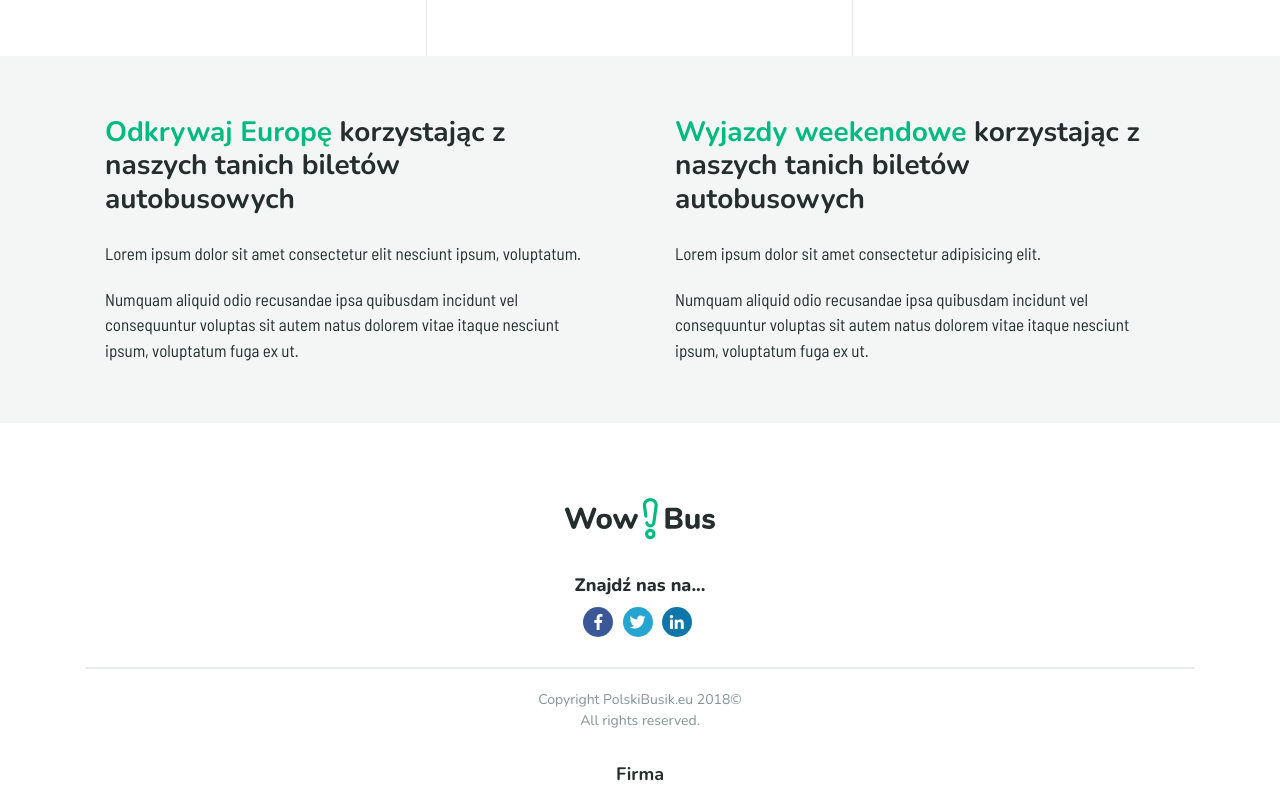
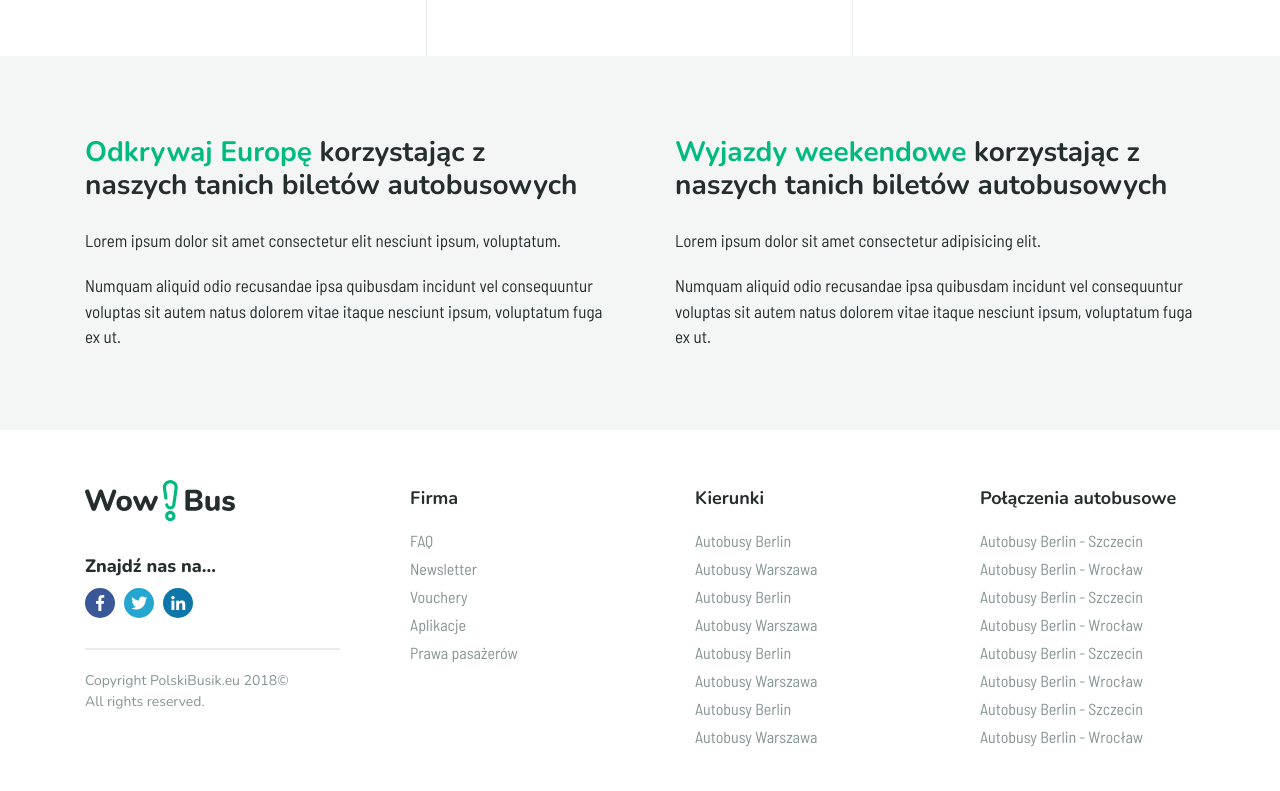
Before and after one commit to danielchoragwicki/wow-bus, a website: page src/index.html in a window 1280 px wide. Shown: the part 1271-2062 px from the top of the page. Drawn offline with nearby package versions, Linux system fonts and the light colour scheme; files whose address does not match are found by name.

Commit message:
Full responsive footer

```diff
--- a/src/index.html
+++ b/src/index.html
@@ -286,14 +286,14 @@
         <div class="container">
             <div class="row">
                 <div class="col-12 col-md-6">
-                    <div class="info__item">
+                    <div class="info__item info__item--left">
                         <h2 class="info__title"><span class="info__title--green">Odkrywaj Europę</span> korzystając z naszych tanich biletów autobusowych</h2>
                         <p class="info__desc">Lorem ipsum dolor sit amet consectetur elit nesciunt ipsum, voluptatum.</p>
                         <p class="info__desc">Numquam aliquid odio recusandae ipsa quibusdam incidunt vel consequuntur voluptas sit autem natus dolorem vitae itaque nesciunt ipsum, voluptatum fuga ex ut.</p>
                     </div>
                 </div>
                 <div class="col-12 col-md-6">
-                    <div class="info__item">
+                    <div class="info__item info__item--right">
                         <h2 class="info__title"><span class="info__title--green">Wyjazdy weekendowe</span> korzystając z naszych tanich biletów autobusowych</h2>
                         <p class="info__desc">Lorem ipsum dolor sit amet consectetur adipisicing elit.</p>
                         <p class="info__desc">Numquam aliquid odio recusandae ipsa quibusdam incidunt vel consequuntur voluptas sit autem natus dolorem vitae itaque nesciunt ipsum, voluptatum fuga ex ut.</p>
@@ -305,7 +305,7 @@
     <footer class="footer">
         <div class="container">
             <div class="row">
-                <div class="col-12 order-md-1">
+                <div class="col-12 col-md-4 col-lg-3 order-lg-2">
                     <div class="footer__links">
                         <p class="footer__title">Firma</p>
                         <ul class="footer__links-list">
@@ -317,7 +317,7 @@
                         </ul>
                     </div>
                 </div>
-                <div class="col-12 order-md-1">
+                <div class="col-12 col-sm-6 col-md-4 col-lg-3 order-lg-2">
                     <div class="footer__links">
                         <p class="footer__title">Kierunki</p>
                         <ul class="footer__links-list">
@@ -332,7 +332,7 @@
                         </ul>
                     </div>
                 </div>
-                <div class="col-12 order-md-1">
+                <div class="col-12 col-sm-6 col-md-4 col-lg-3 order-lg-2">
                     <div class="footer__links">
                         <p class="footer__title">Połączenia autobusowe</p>
                         <ul class="footer__links-list">
@@ -347,7 +347,7 @@
                         </ul>
                     </div>
                 </div>
-                <div class="col-12">
+                <div class="col-12 col-lg-3 order-lg-1">
                     <a class="logo logo--footer" href="/">
                         <?xml version="1.0" encoding="utf-8"?>
                         <!-- Generator: Adobe Illustrator 15.1.0, SVG Export Plug-In . SVG Version: 6.00 Build 0)  -->
--- a/src/scss/components/_info.scss
+++ b/src/scss/components/_info.scss
@@ -1,6 +1,9 @@
 .info {
     background: $info-background;
     padding: 40px 0;
+    @include respond-to(lg) {
+        padding: 60px 0;
+    }
     &__item {
         text-align: center;
         width: 100%;
@@ -10,6 +13,12 @@
         }
         @include respond-to(lg) {
             padding: 20px;
+        }
+        &--left {
+            padding-left: 0;
+        }
+        &--right {
+            padding-right: 0;
         }
     }
     &__title {
--- a/src/scss/components/_logo.scss
+++ b/src/scss/components/_logo.scss
@@ -12,6 +12,11 @@
     }
     &--footer {
         margin-top: 30px;
+        text-align: center;
+        @include respond-to(lg) {
+            text-align: left;
+            margin-top: 5px;
+        }
         .logo__letter {
             fill: $main-text;
         }
--- a/src/scss/components/_menu.scss
+++ b/src/scss/components/_menu.scss
@@ -43,5 +43,8 @@
         font-size: 18px;
         font-weight: 800;
         color: $white;
+        @include respond-to(lg) {
+            font-size: 16px;
+        }
     }
 }
--- a/src/scss/layout/_footer.scss
+++ b/src/scss/layout/_footer.scss
@@ -1,8 +1,20 @@
 .footer {
     margin-top: 45px;
     text-align: center;
+    @include respond-to(md) {
+        text-align: left;
+    }
+    @include respond-to(lg) {
+        margin: 45px 0;
+    }
     &__links {
         margin: 10px 0;
+        @include respond-to(lg) {
+            margin-left: 10px;
+        }
+        @include respond-to(xl) {
+            margin-left: 40px;
+        }
     }
     &__title {
         font-weight: 700;
@@ -24,6 +36,9 @@
 .socials {
     text-align: center;
     margin: 25px 0 30px 0;
+    @include respond-to(lg) {
+        text-align: left;
+    }
     &__title {
         margin-bottom: 8px;
         font-weight: 800;
@@ -57,6 +72,10 @@
     border-top: 2px solid $border;
     padding: 20px 0;
     margin: 0;
+    text-align: center;
+    @include respond-to(lg) {
+        text-align: left;
+    }
     span {
         display: inline-block;
         width: 100%;
```
Also changed, not shown: src/css/style.css.
